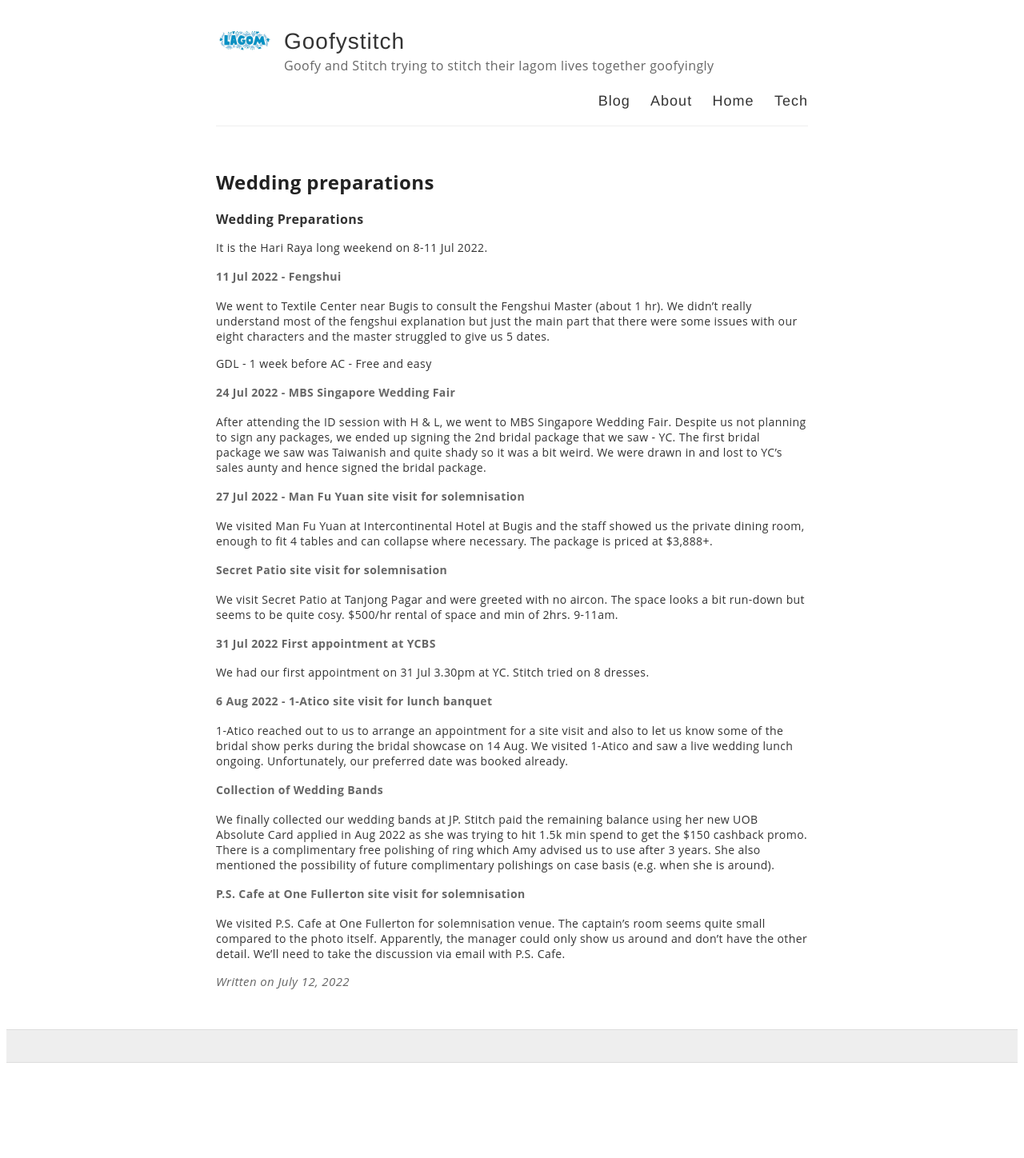
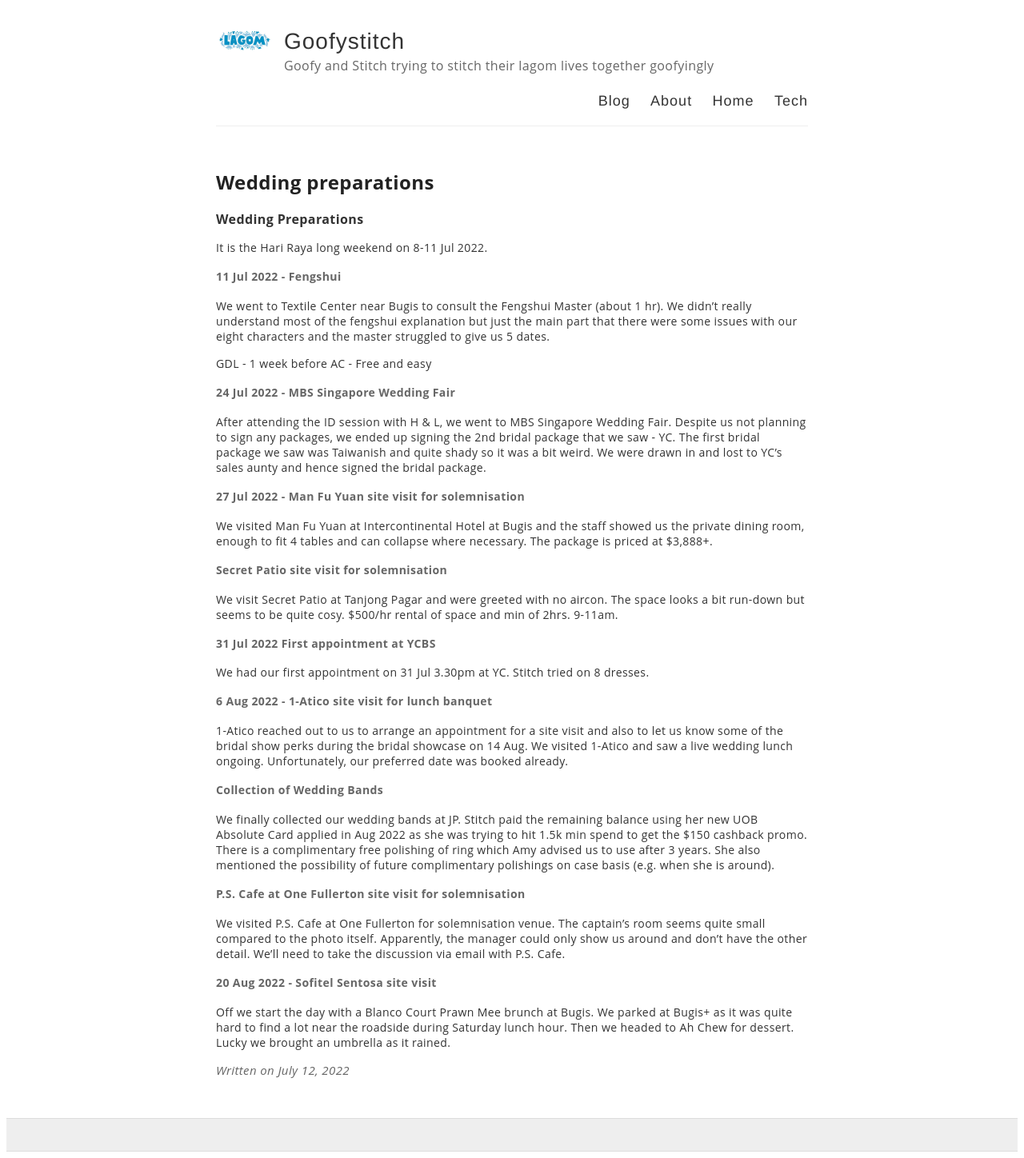
Before and after one commit to ourcarus/casadelagom, a Jekyll site: the page built from _posts/2022-07-12-Wedding Preparations.md, in a window 1280 px wide. Shown: the whole page at 80% size. Built offline with Jekyll 4.4.1, drawn with Linux system fonts in a browser that asks for light colours; our own code applies the rules of GitHub Pages for plain Markdown files; before the commit the page ends 1337 px from its top, so only the background shows below that.

Commit message:
Update 2022-07-12-Wedding Preparations.md

```diff
--- a/_posts/2022-07-12-Wedding Preparations.md
+++ b/_posts/2022-07-12-Wedding Preparations.md
@@ -31,3 +31,6 @@
 
 #### P.S. Cafe at One Fullerton site visit for solemnisation
 We visited P.S. Cafe at One Fullerton for solemnisation venue. The captain's room seems quite small compared to the photo itself. Apparently, the manager could only show us around and don't have the other detail. We'll need to take the discussion via email with P.S. Cafe.
+
+#### 20 Aug 2022 - Sofitel Sentosa site visit
+Off we start the day with a Blanco Court Prawn Mee brunch at Bugis. We parked at Bugis+ as it was quite hard to find a lot near the roadside during Saturday lunch hour. Then we headed to Ah Chew for dessert. Lucky we brought an umbrella as it rained.
```
